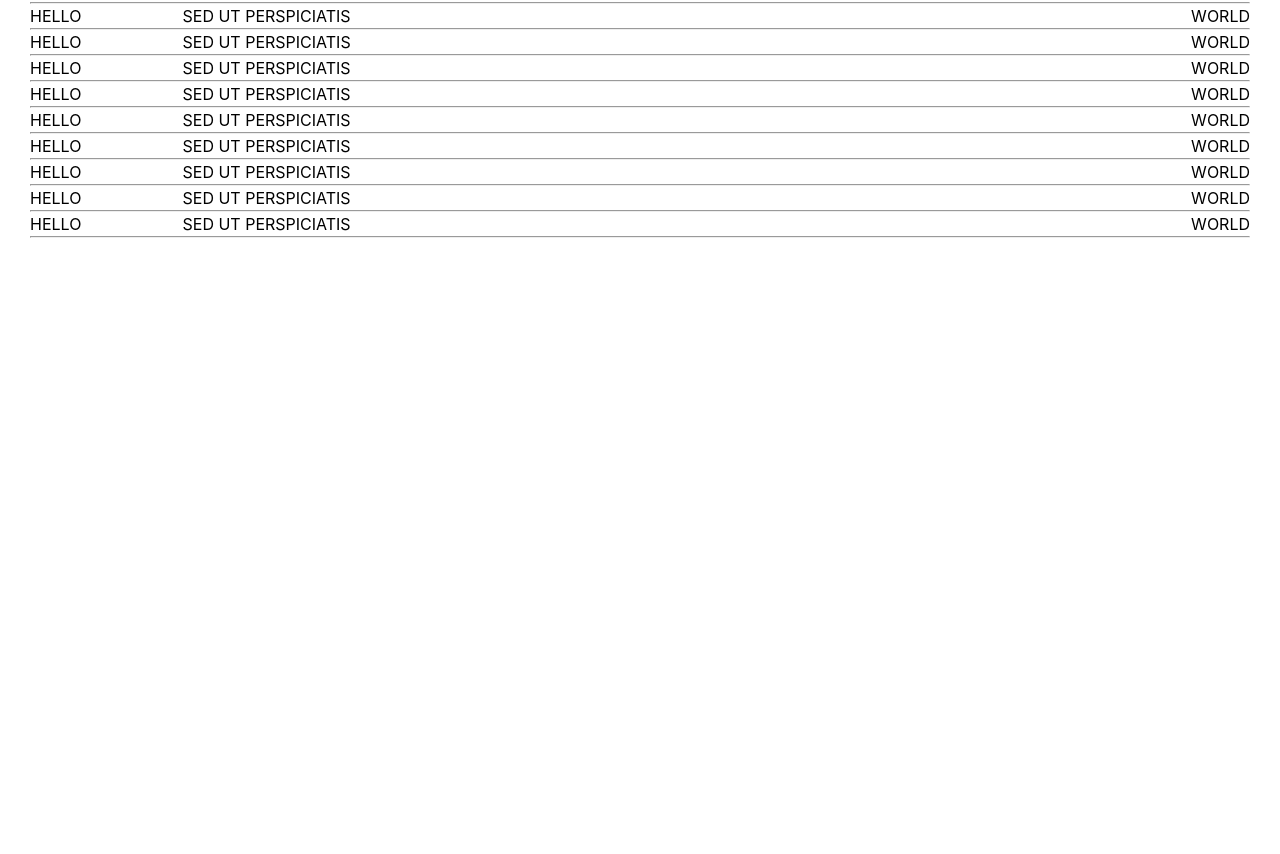
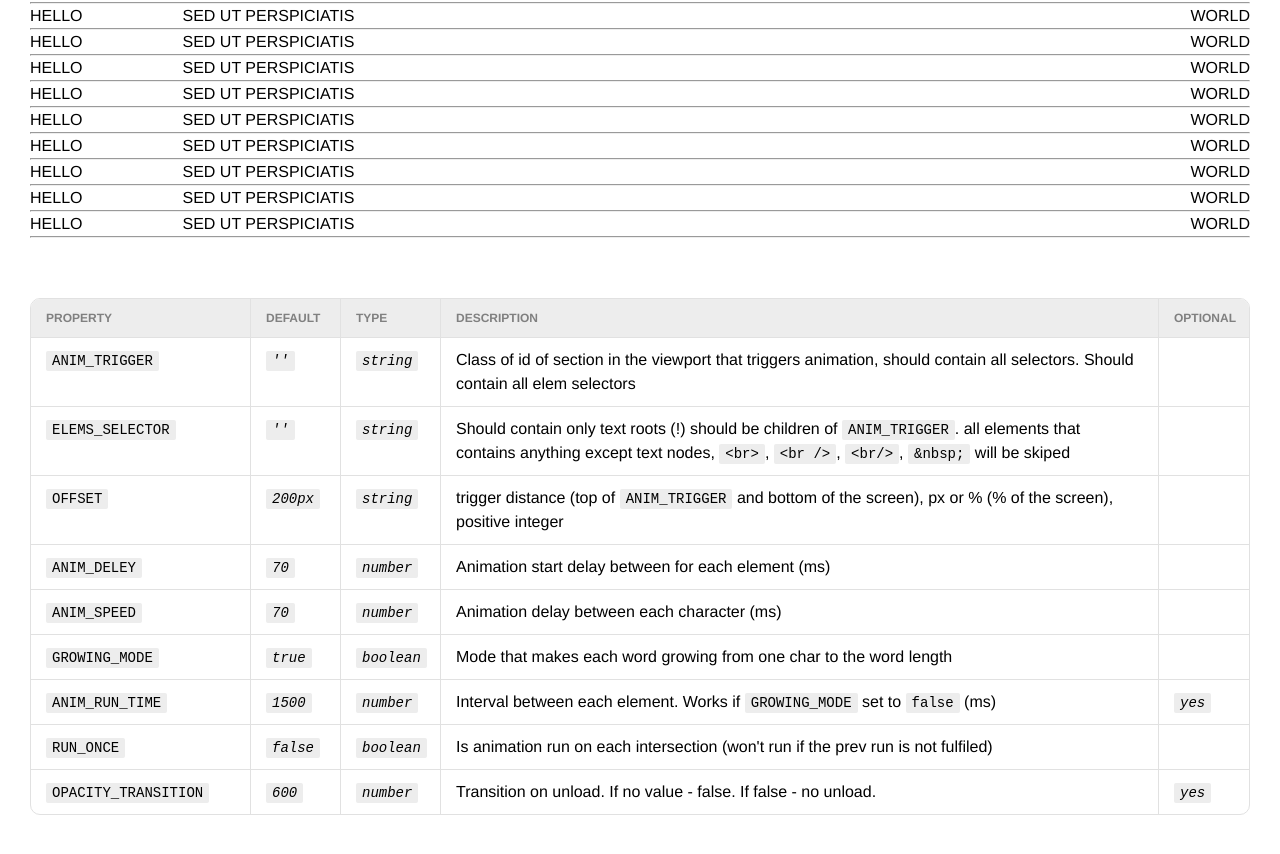
Before and after one commit to HelloXiuXiu/component-library, a React (Vite) app: page / in a window 1280 px wide. Shown: the part 654-1508 px from the top of the page. Built offline with nearby package versions, Linux system fonts and the light colour scheme.

Commit message:
docs wip

```diff
--- a/src/App.css
+++ b/src/App.css
@@ -1,3 +1,16 @@
+:root {
+  font-family: Helvetica, sans-serif;
+  line-height: 1.5;
+  font-weight: 400;
+}
+
+code {
+  font-size: 14px;
+  background-color: #EDEDED;
+  padding: 2px 6px;
+  border-radius: 2px;
+}
+
 .page {
   padding: 40px 30px;
 }
--- a/src/components/ShuffleChars.jsx
+++ b/src/components/ShuffleChars.jsx
@@ -1,5 +1,7 @@
 import { useEffect } from 'react'
 import './ShuffleChars.css'
+
+import ShuffleCharsDocs from '../docs/ShuffleCharsDocs.jsx'
 
 function ShuffleChars() {
   // useEffect(() => {
@@ -72,6 +74,7 @@ function ShuffleChars() {
         </ul>
         <hr />
       </div>
+      <ShuffleCharsDocs />
       <div className="shuffle-chars-scroll"></div>
     </div>
   )
--- /dev/null
+++ b/src/docs/ShuffleCharsDocs.jsx
@@ -0,0 +1,73 @@
+import DocsWrap from './common/DocsWrap.jsx'
+
+function ShuffleCharsDocs() {
+  return (
+    <DocsWrap>
+      <li className="docs-row">
+        <div className="docs-cell"><code>ANIM_TRIGGER</code></div>
+        <div className="docs-cell italic"><code>''</code></div>
+        <div className="docs-cell italic"><code>string</code></div>
+        <div className="docs-cell">Class of id of section in the viewport that triggers animation, should contain all selectors. Should contain all elem selectors</div>
+        <div className="docs-cell italic"></div>
+      </li>
+      <li className="docs-row">
+        <div className="docs-cell"><code>ELEMS_SELECTOR</code></div>
+        <div className="docs-cell italic"><code>''</code></div>
+        <div className="docs-cell italic"><code>string</code></div>
+        <div className="docs-cell">Should contain only text roots (!) should be children of <code>ANIM_TRIGGER</code>. all elements that contains anything except text nodes, <code>&lt;br&gt;</code>, <code>&lt;br /&gt;</code>, <code>&lt;br/&gt;</code>, <code>&amp;nbsp;</code> will be skiped</div>
+        <div className="docs-cell italic"></div>
+      </li>
+      <li className="docs-row">
+        <div className="docs-cell"><code>OFFSET</code></div>
+        <div className="docs-cell italic"><code>200px</code></div>
+        <div className="docs-cell italic"><code>string</code></div>
+        <div className="docs-cell">trigger distance (top of <code>ANIM_TRIGGER</code> and bottom of the screen), px or % (% of the screen), positive integer</div>
+        <div className="docs-cell italic"></div>
+      </li>
+      <li className="docs-row">
+        <div className="docs-cell"><code>ANIM_DELEY</code></div>
+        <div className="docs-cell italic"><code>70</code></div>
+        <div className="docs-cell italic"><code>number</code></div>
+        <div className="docs-cell">Animation start delay between for each element (ms)</div>
+        <div className="docs-cell italic"></div>
+      </li>
+      <li className="docs-row">
+        <div className="docs-cell"><code>ANIM_SPEED</code></div>
+        <div className="docs-cell italic"><code>70</code></div>
+        <div className="docs-cell italic"><code>number</code></div>
+        <div className="docs-cell">Animation delay between each character (ms)</div>
+        <div className="docs-cell italic"></div>
+      </li>
+      <li className="docs-row">
+        <div className="docs-cell"><code>GROWING_MODE</code></div>
+        <div className="docs-cell italic"><code>true</code></div>
+        <div className="docs-cell italic"><code>boolean</code></div>
+        <div className="docs-cell">Mode that makes each word growing from one char to the word length</div>
+        <div className="docs-cell italic"></div>
+      </li>
+      <li className="docs-row">
+        <div className="docs-cell"><code>ANIM_RUN_TIME</code></div>
+        <div className="docs-cell italic"><code>1500</code></div>
+        <div className="docs-cell italic"><code>number</code></div>
+        <div className="docs-cell">Interval between each element. Works if <code>GROWING_MODE</code> set to <code>false</code> (ms)</div>
+        <div className="docs-cell italic"><code>yes</code></div>
+      </li>
+      <li className="docs-row">
+        <div className="docs-cell"><code>RUN_ONCE</code></div>
+        <div className="docs-cell italic"><code>false</code></div>
+        <div className="docs-cell italic"><code>boolean</code></div>
+        <div className="docs-cell">Is animation run on each intersection (won't run if the prev run is not fulfiled)</div>
+        <div className="docs-cell italic"></div>
+      </li>
+      <li className="docs-row">
+        <div className="docs-cell"><code>OPACITY_TRANSITION</code></div>
+        <div className="docs-cell italic"><code>600</code></div>
+        <div className="docs-cell italic"><code>number</code></div>
+        <div className="docs-cell">Transition on unload. If no value - false. If false - no unload.</div>
+        <div className="docs-cell italic"><code>yes</code></div>
+      </li>
+    </DocsWrap>
+  )
+}
+
+export default ShuffleCharsDocs
--- /dev/null
+++ b/src/docs/common/DocsWrap.css
@@ -0,0 +1,45 @@
+:root {
+  --lightgray: #E1E1E1;
+}
+
+.docs-wrap {
+  border: 1px solid var(--lightgray);
+  border-radius: 10px;
+  overflow: hidden;
+  margin: 60px 0;
+}
+
+.docs-header {
+  background-color: #EDEDED;
+  font-size: 12px;
+  text-transform: uppercase;
+  color: gray;
+}
+
+.docs-header .docs-cell {
+  font-weight: bolder;
+}
+
+.docs-header,
+.docs-row {
+  display: grid;
+  grid-template-columns: 220px 90px 100px 4fr 90px;
+  border-bottom: 1px solid var(--lightgray);
+}
+
+.docs-row:last-of-type {
+  border-bottom: unset;
+}
+
+.docs-cell {
+  border-right: 1px solid var(--lightgray);
+  padding: 10px 15px;
+}
+
+.docs-cell.italic {
+  font-style: italic;
+}
+
+.docs-cell:last-of-type {
+  border-right: unset;
+}
--- /dev/null
+++ b/src/docs/common/DocsWrap.jsx
@@ -0,0 +1,18 @@
+import './DocsWrap.css'
+
+function DocsWrap({ children }) {
+  return (
+    <ul className="docs-wrap">
+      <li className="docs-header">
+        <div className="docs-cell">Property</div>
+        <div className="docs-cell">Default</div>
+        <div className="docs-cell">Type</div>
+        <div className="docs-cell">Description</div>
+        <div className="docs-cell">Optional</div>
+      </li>
+      { children }
+    </ul>
+  )
+}
+
+export default DocsWrap
--- a/src/index.css
+++ b/src/index.css
@@ -1,7 +1,4 @@
 :root {
-  font-family: Inter, system-ui, Avenir, Helvetica, Arial, sans-serif;
-  line-height: 1.5;
-  font-weight: 400;
   font-synthesis: none;
   text-rendering: optimizeLegibility;
   -webkit-font-smoothing: antialiased;
--- a/src/vanilla/shuffle-chars.js
+++ b/src/vanilla/shuffle-chars.js
@@ -1,27 +1,25 @@
 /*
 
 TODO
-1. check if imports can be done comditionally to remove cargo scripts
+1. check if imports can be done conditionally to remove cargo scripts
 2. make controls
+3. several anim triggers
 
 */
 
 import isAdmin from '../cargo/admin-mode-check.js'
 import isHomepage from '../cargo/target-page-check.js'
 
-// docks
-// 1. all elements that contains anything except text nodes, <br>, <br />, <br/>, &nbsp; will be skiped
-
 // constrols
+let ANIM_TRIGGER = '.shuffle-chars-trig'
+let ELEMS_SELECTOR = '.shuffle-chars-elem'
+let OFFSET = '200px'
 let ANIM_DELEY = 70
 let ANIM_SPEED = 70
 let GROWING_MODE = true
-let ANIM_RUN_TIME = 1500 // interval run time (works if GROWING_MODE false)
+let ANIM_RUN_TIME = 1500
 let RUN_ONCE = false
-let OPACITY_TRANSITION = 600 // transition - falsy by default
-let ANIM_TRIGGER = '.shuffle-chars-trig' // 200px section in the viewport that triggers animation, should contain all selectors
-let ELEMS_SELECTOR = '.shuffle-chars-elem' // (!) should contain only text roots (!) should be children of ANIM_TRIGGER
-let OFFSET = '200px' // trigger distance (top of ANIM_TRIGGER and bottom of the screen), px or % (% of the screen), positive integer
+let OPACITY_TRANSITION = 600
 
 function runShuffleChars() {
   // place for cargo scripts
```
